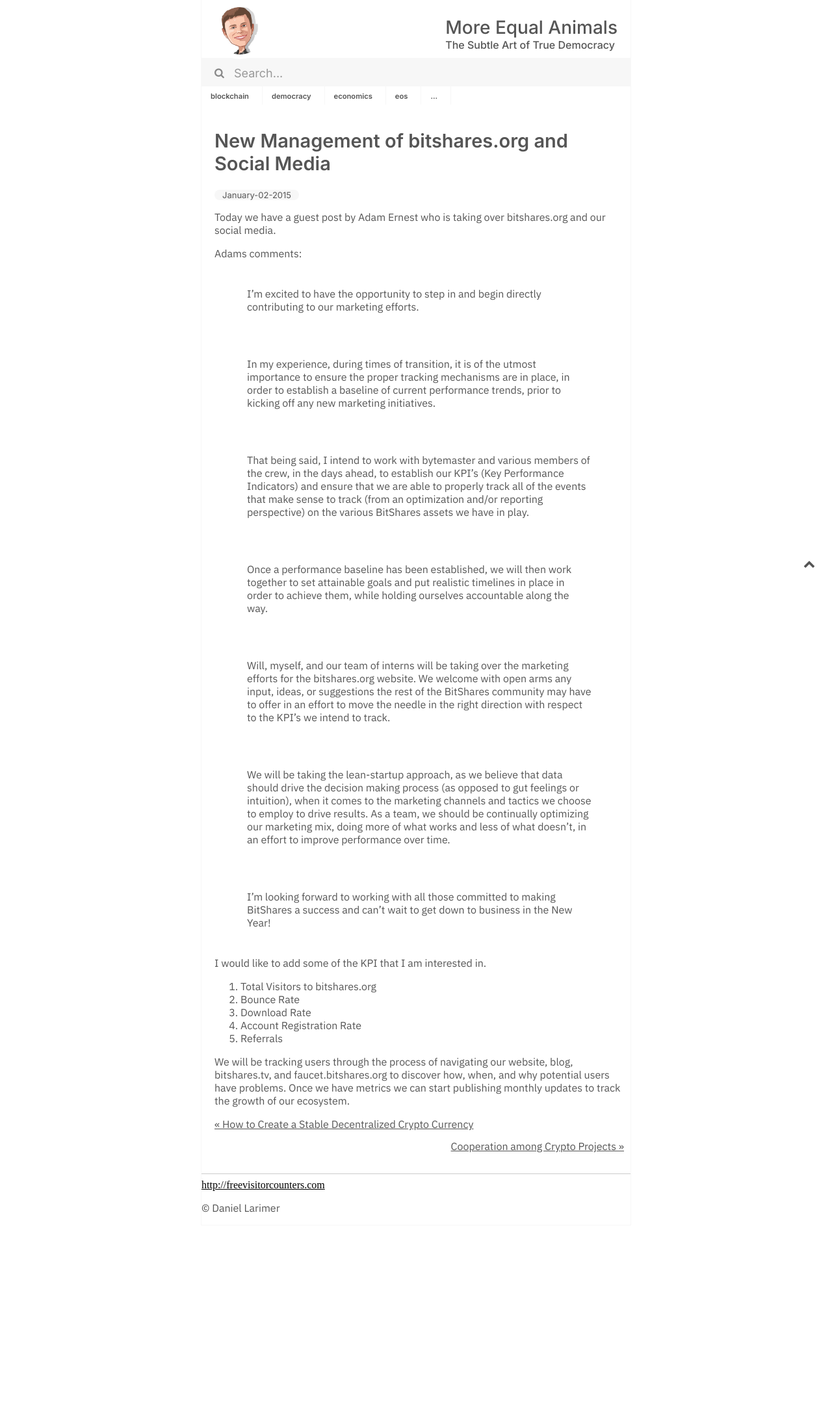
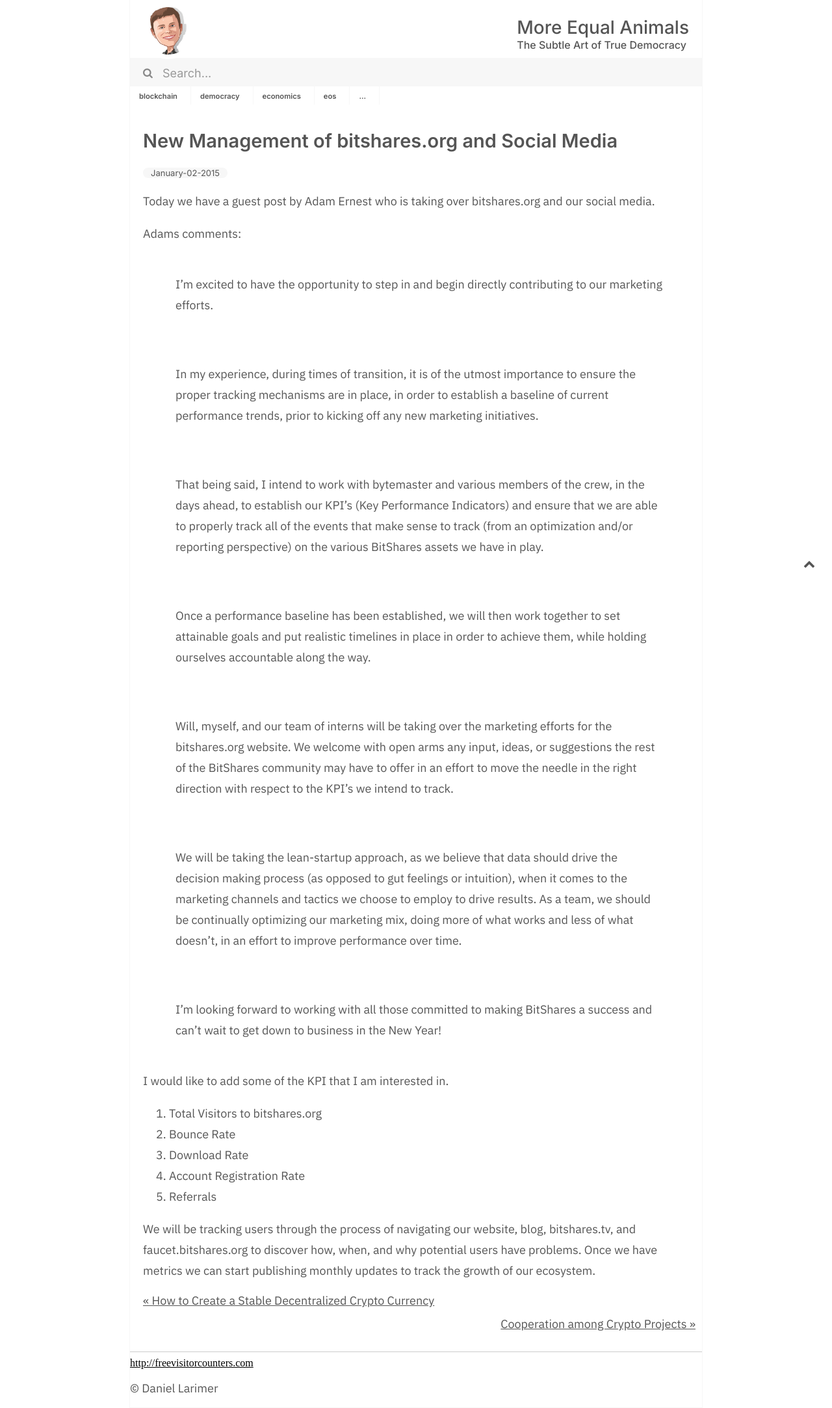
Before and after one commit to moreequalanimals/moreequalanimals.github.io, a Jekyll site: the page built from _posts/2015-01-02-New-Management-of-bitshares.org.md, in a window 1280 px wide. Shown: the whole page at 65% size. Built offline with Jekyll 4.4.1, drawn with Linux system fonts in a browser that asks for light colours; comment, search, counter and statistics services are not loaded; before the commit the page ends 1886 px from its top, so only the background shows below that.

Commit message:
update css

```diff
--- a/assets/css/style.css
+++ b/assets/css/style.css
@@ -39,7 +39,7 @@
     border-left: 1px solid #f7f7f7;
     border-right: 1px solid #f7f7f7;
     border-bottom: 1px solid #f7f7f7;
-    width: 60%;
+    width: 80%;
     position: absolute;
     top: 0px;
 }
@@ -91,7 +91,7 @@
 a, p, ul, li, ol, table, span, blockquote {
     color: #555555;
     font-family:  'IBM Plex Sans', Inter, 'Segoe UI', Roboto, 'Helvetica Neue', Arial, sans-serif;
-    font-size: 16px;  /* Let's set the font-size to something old-man friendly */
+    font-size: 18px;  /* Let's set the font-size to something old-man friendly */
 }
 
 p a,
@@ -738,7 +738,7 @@
     color: #555555;
     margin-left: 20px;
     margin-right: 50px;
-    font-size: 16px;
+    font-size: 30px;
     font-family:  Inter, 'Segoe UI', Roboto, 'Helvetica Neue', Arial, sans-serif;
     font-weight: 600;
 }
@@ -749,7 +749,7 @@
     margin-left: 20px !important;
     margin-right: 30px;
     font-family:  'IBM Plex Sans', Inter, 'Segoe UI', Roboto, 'Helvetica Neue', Arial, sans-serif;
-    font-size: 15px;
+    font-size: 20px;
 }
 
 .tags {
@@ -775,6 +775,10 @@
     font-family:  Inter, 'Segoe UI', Roboto, 'Helvetica Neue', Arial, sans-serif;
     font-weight: normal !important;
     font-size: 13px;
+}
+
+.content {
+    line-height: 2rem;
 }
 
 .content a {
```
Also changed, not shown: _posts/2021-01-15-book-launch.md (+1 -1 lines).
